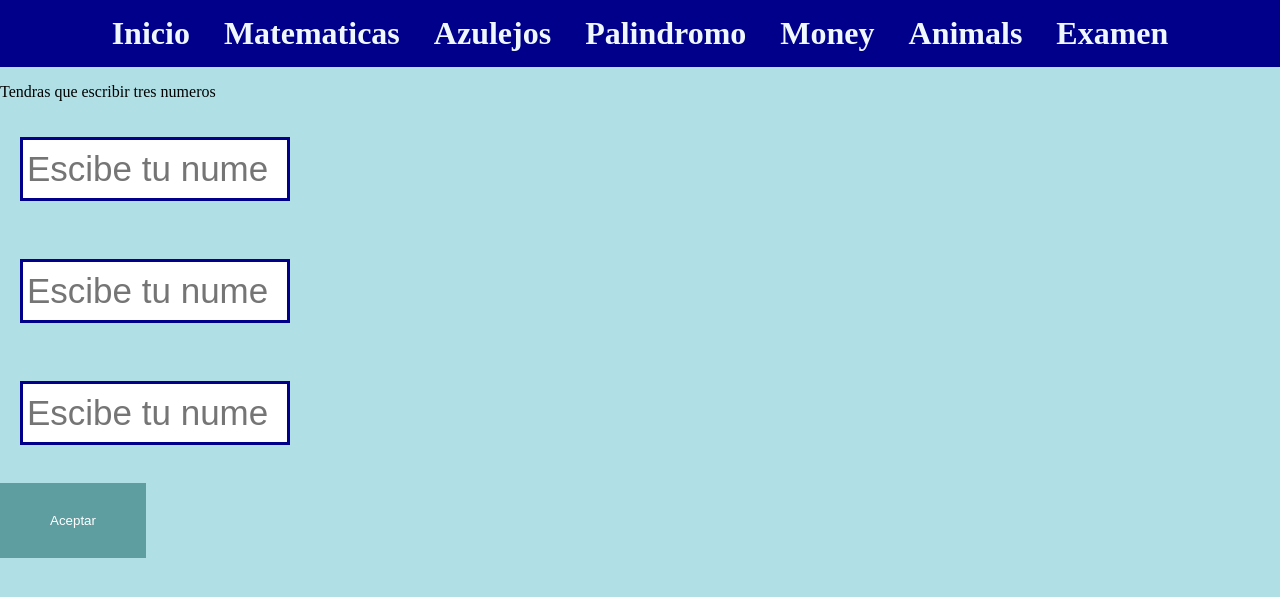
After one commit to Aleishis/Elote, a Flask app: page /examen in a window 1280 px wide. The commit adds this page. Shown: the top 597 px of the page. Run offline with Flask 3, Linux system fonts and the light colour scheme.

Commit message:
Segundo examen de programacion 3

```diff
--- a/app.py
+++ b/app.py
@@ -2,6 +2,7 @@ from flask import Flask, render_template, request
 from entities.palindrome import Palindrome
 from entities.money import Money
 from entities.animal import Animal
+from entities.rifa import Rifa
 
 
 app = Flask(__name__)
@@ -54,6 +55,24 @@ def azulejos():
 def animals():
     return render_template('animals.html', animals=Animal.get_list())
 
+@app.route('/examen',methods=['GET', 'POST'])
+def examen():
+    if request.method == 'POST':
+        numeros = []
+
+        numeros.append(request.form.get('input_number1'))
+        numeros.append(request.form.get('input_number2'))
+        numeros.append(request.form.get('input_number3'))
+
+        n = Rifa(numeros)
+
+        result = n.sortear()[0]
+        numero_ganador = n.sortear()[1]
+
+        return render_template('result-examen.html', result=result, numeros = numeros, numero_ganador=numero_ganador)
+
+    return render_template('examen.html')
+
 if __name__ == '__main__':
     app.run(port=5069, host='0.0.0.0') #Port sirve para cambiar manualmente el puerto que usa la app, default = 5000
                                         #host es para decirle a la app que se pueda acceder de cualquier direccion
--- a/static/styles/styles.css
+++ b/static/styles/styles.css
@@ -30,7 +30,7 @@ main {
     flex: 1;
     padding: 30px;
     text-align: left;
-
+    margin: 30px;
 
 }
 
@@ -118,6 +118,19 @@ footer{
     text-align: center;
 
 }
+
+.input-examen{
+  margin: 20px;
+  color: darkblue;
+  border: solid darkblue;
+  padding: 4px;
+  height: 50px;
+  width: 20%;
+  font-size: 35px;
+
+}
+
+
 
 .table {
   --bs-table-color-type: initial;
--- /dev/null
+++ b/templates/examen.html
@@ -0,0 +1,15 @@
+{% include 'header.html'%}
+        <div>
+
+            <form method="post" action="/examen">
+            <p>Tendras que escribir tres numeros </p>
+            <input id="input-number"class="input-examen" name="input_number1" type="number" placeholder="Escibe tu numero...">
+            <br><br>
+            <input id="input-number"class="input-examen" name="input_number2" type="number" placeholder="Escibe tu numero...">
+            <br><br>
+            <input id="input-number"class="input-examen" name="input_number3" type="number" placeholder="Escibe tu numero...">
+            <br><br>
+            <button type="submit" class="button-ok">Aceptar</button>
+            </form>
+
+        </div>
--- a/templates/header.html
+++ b/templates/header.html
@@ -15,4 +15,5 @@
             <a href="{{url_for('palindrome')}}">Palindromo</a>
             <a href="{{url_for('money')}}">Money</a>
             <a href="{{url_for('animals')}}">Animals</a>
+            <a href="{{url_for('examen')}}">Examen</a>
         </header>
```
Also changed, not shown: entities/prueba.py (+8 -13 lines), entities/rifa.py (added, +15 -0 lines), templates/result-examen.html (added, +30 -0 lines).
